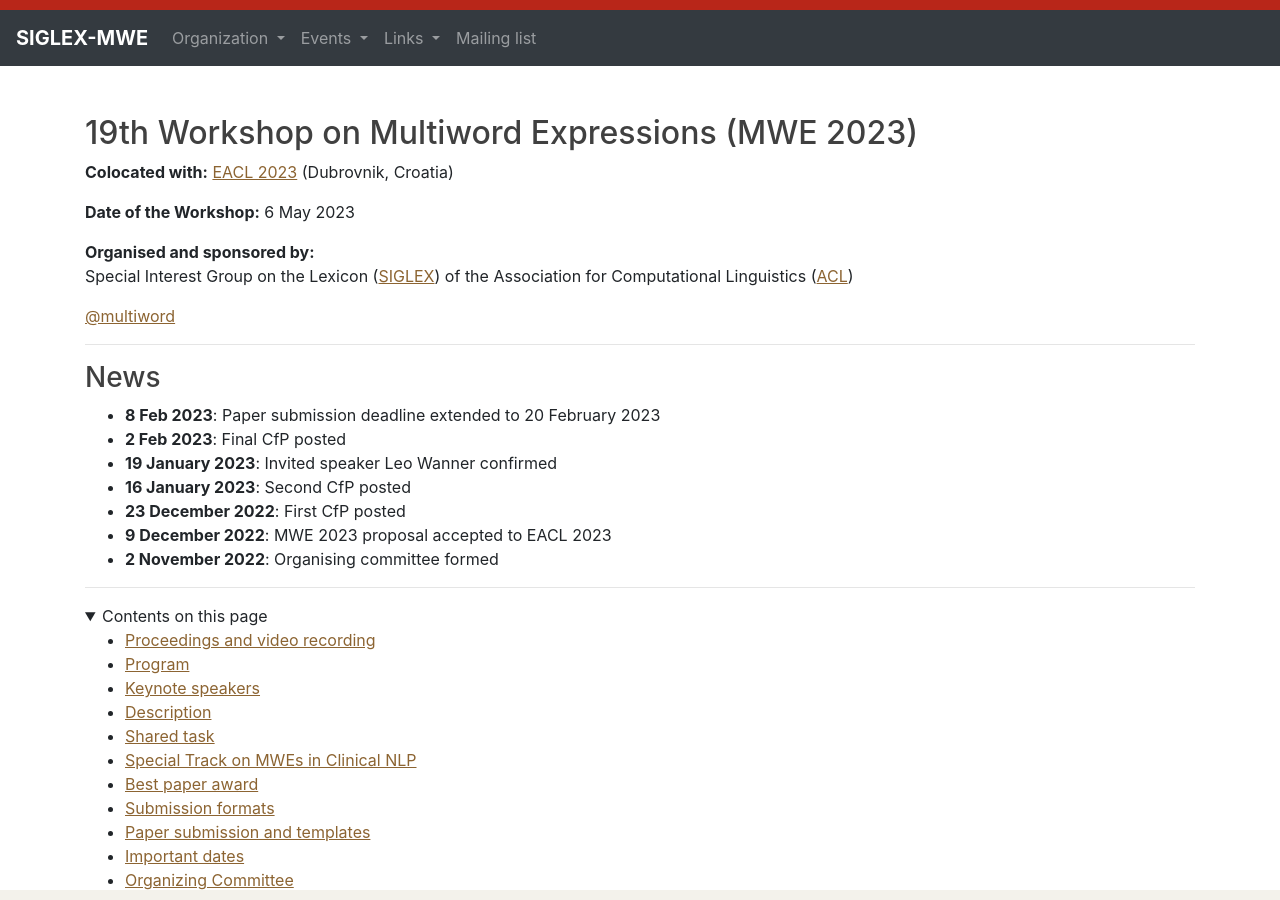
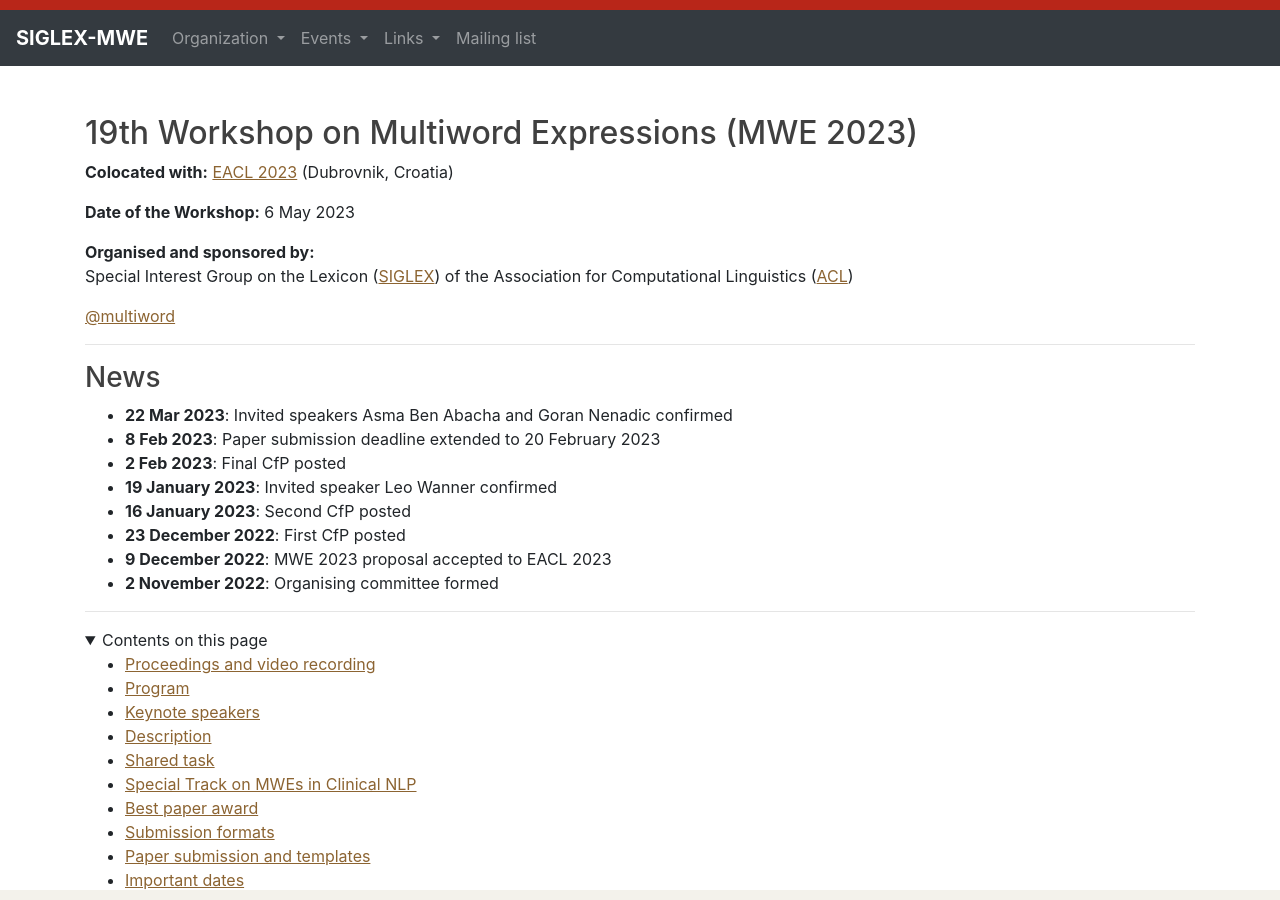
Before and after one commit to multiword/multiword.github.io, a Jekyll site: the page built from mwe2023/index.md, in a window 1280 px wide and 900 px high. Built offline with Jekyll 4.4.1, drawn with Linux system fonts in a browser that asks for light colours; comment, search, counter and statistics services are not loaded.

Commit message:
Information on second keynote, cont.

```diff
--- a/mwe2023/index.md
+++ b/mwe2023/index.md
@@ -29,6 +29,7 @@
 * **December 21, 2021**: First CFP posted.
 * **December 9, 2021**: MWE-2022 proposal accepted at LREC 2022.
 -->
+* **22 Mar 2023**: Invited speakers Asma Ben Abacha and Goran Nenadic confirmed
 * **8 Feb 2023**: Paper submission deadline extended to 20 February 2023
 * **2 Feb 2023**: Final CfP posted
 * **19 January 2023**: Invited speaker Leo Wanner confirmed
```
